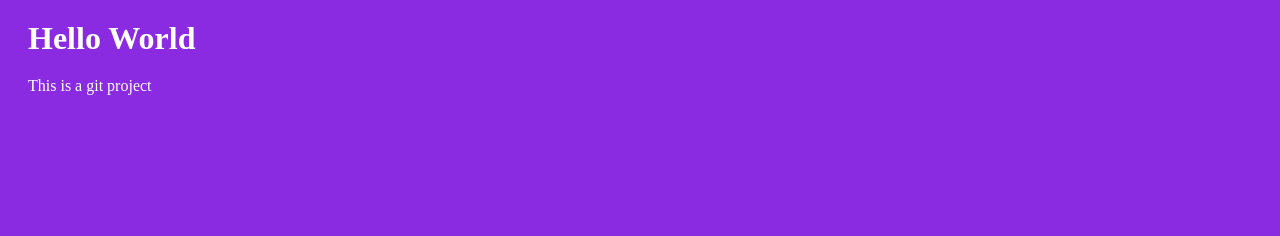
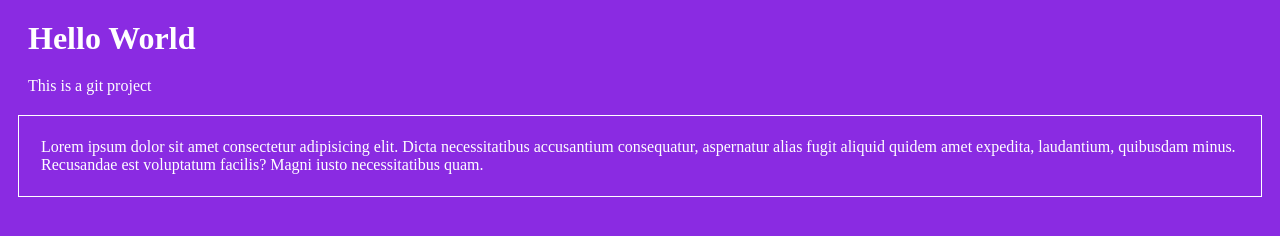
Before and after one commit to rakibb16/projectGit, a plain HTML site: page index.html in a window 1280 px wide. Drawn offline with Linux system fonts and the light colour scheme.

Commit message:
Adding new para to master branch

```diff
--- a/index.html
+++ b/index.html
@@ -11,5 +11,6 @@
     <h1>Hello World</h1>
     <p>This is a git project
     </p>
+    <div><p>Lorem ipsum dolor sit amet consectetur adipisicing elit. Dicta necessitatibus accusantium consequatur, aspernatur alias fugit aliquid quidem amet expedita, laudantium, quibusdam minus. Recusandae est voluptatum facilis? Magni iusto necessitatibus quam.</p></div>
 </body>
 </html>
--- a/style.css
+++ b/style.css
@@ -6,3 +6,9 @@ h1,p {
     color: rgb(255, 255, 255);
     margin: 20px;
 }
+
+div {
+    border: 1px solid white;
+    padding: 2px;
+    margin: 10px;
+}
```
